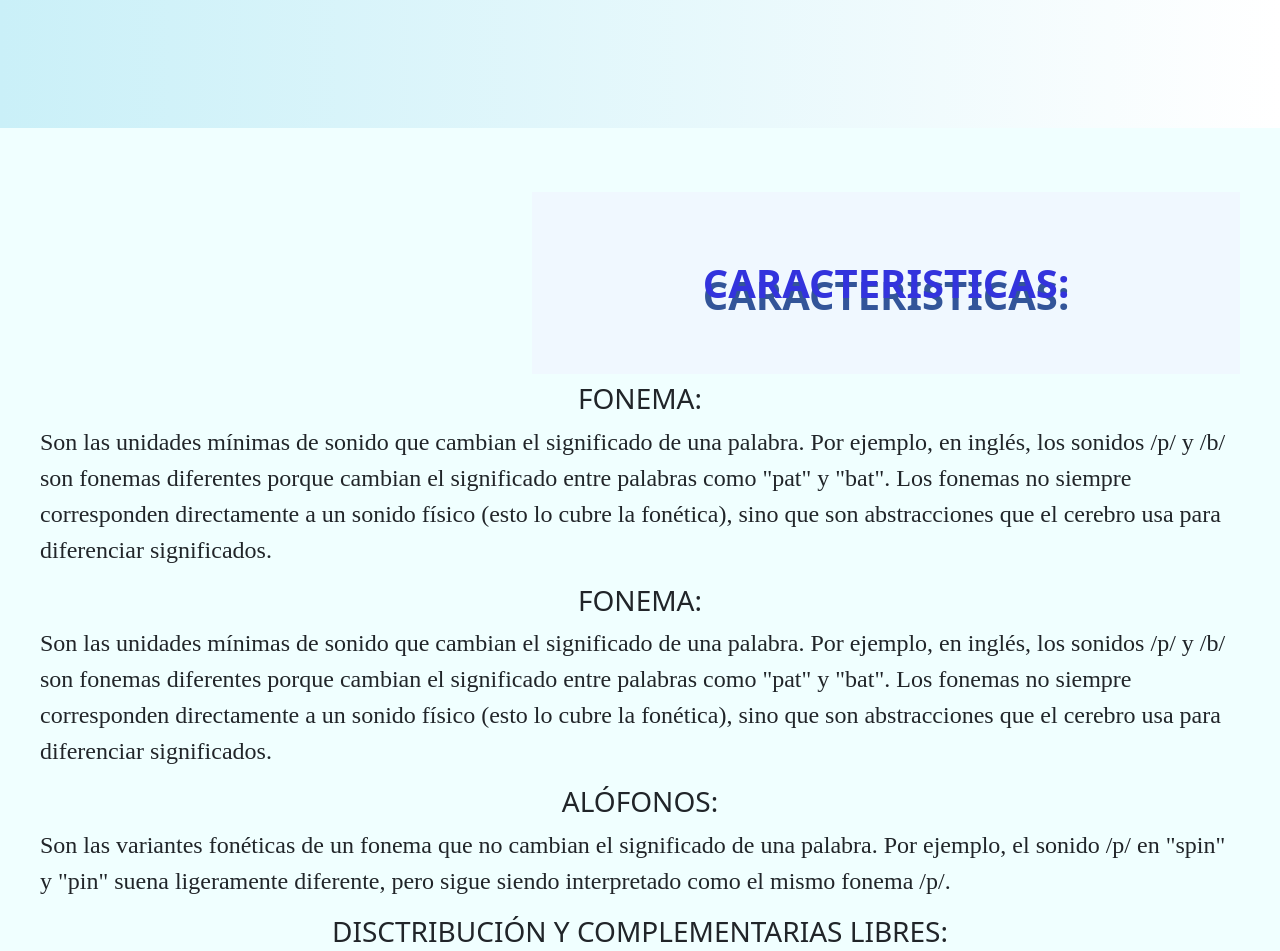
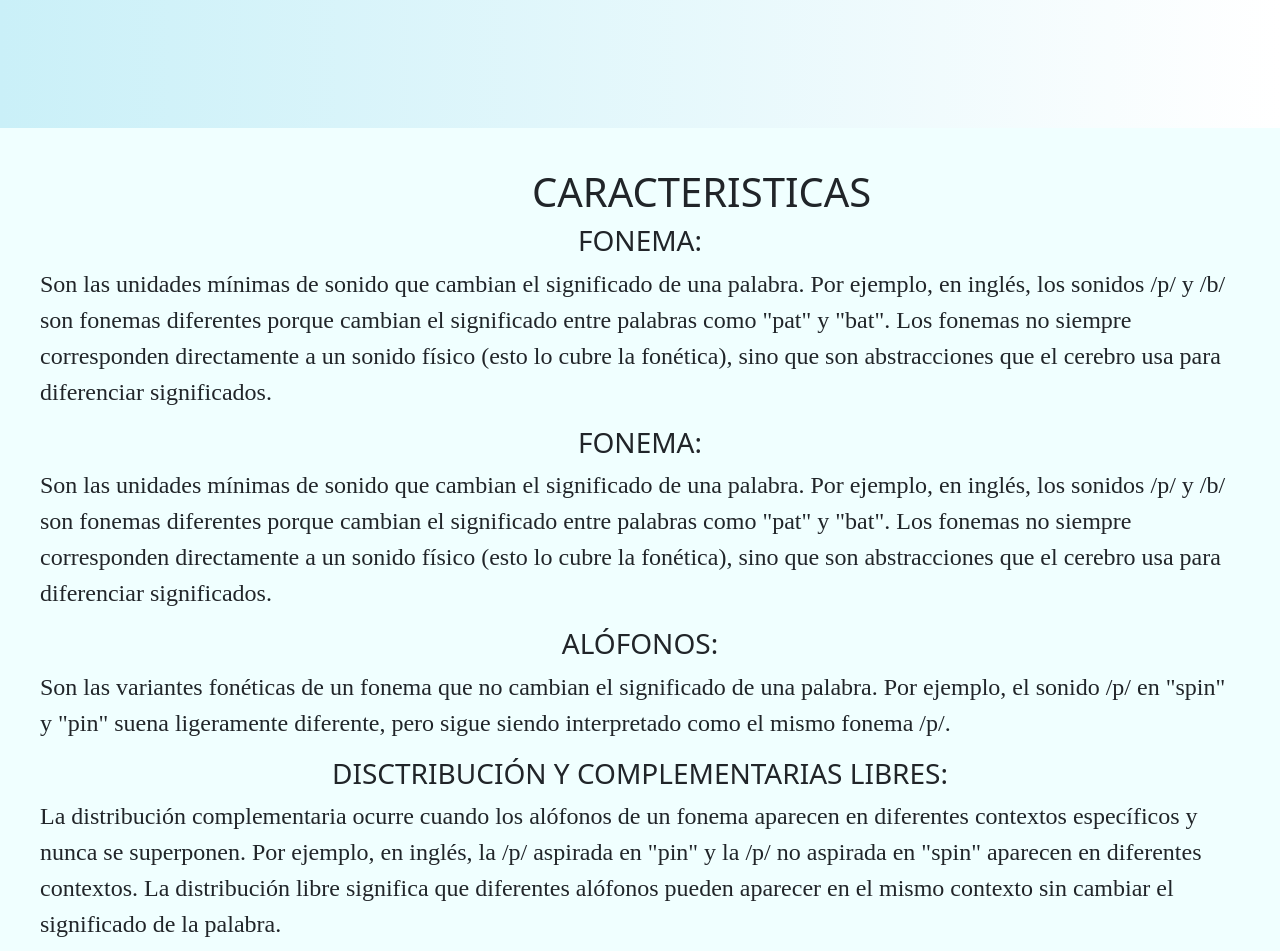
Before and after one commit to Lautaro314/educacioningles, a website: page pages/fonologia.html in a window 1280 px wide. Shown: the part 1020-1971 px from the top of the page. Drawn offline with nearby package versions, Linux system fonts and the light colour scheme.

Commit message:
todo listo

```diff
--- a/pages/fonologia.html
+++ b/pages/fonologia.html
@@ -42,8 +42,10 @@
               los sonidos físicamente (articulación, acústica, etc.),
               la fonología se enfoca en la función de estos sonidos dentro de un sistema lingüístico.</p>
           </div>
+        </section>
+        <section>
           <div class="fonologiaContenedor">
-            <h2>CARACTERISTICAS:</h2>
+            <h2>CARACTERISTICAS</h2>
             <h3>FONEMA:</h3>
             <p>Son las unidades mínimas de sonido que cambian el significado de una palabra.
             Por ejemplo, en inglés, los sonidos /p/ y /b/ son fonemas diferentes porque cambian el significado entre palabras como "pat" y "bat".
```
